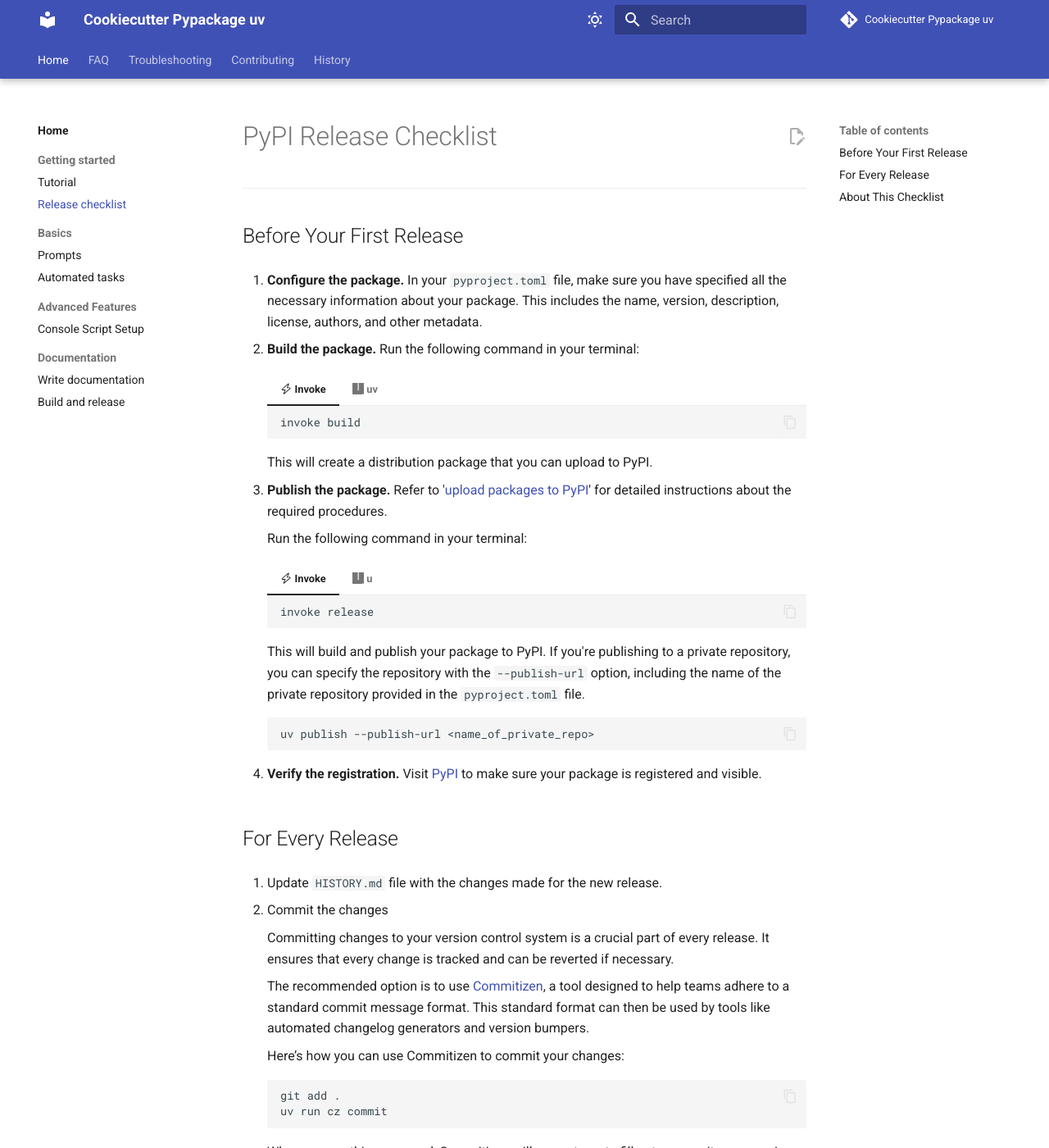
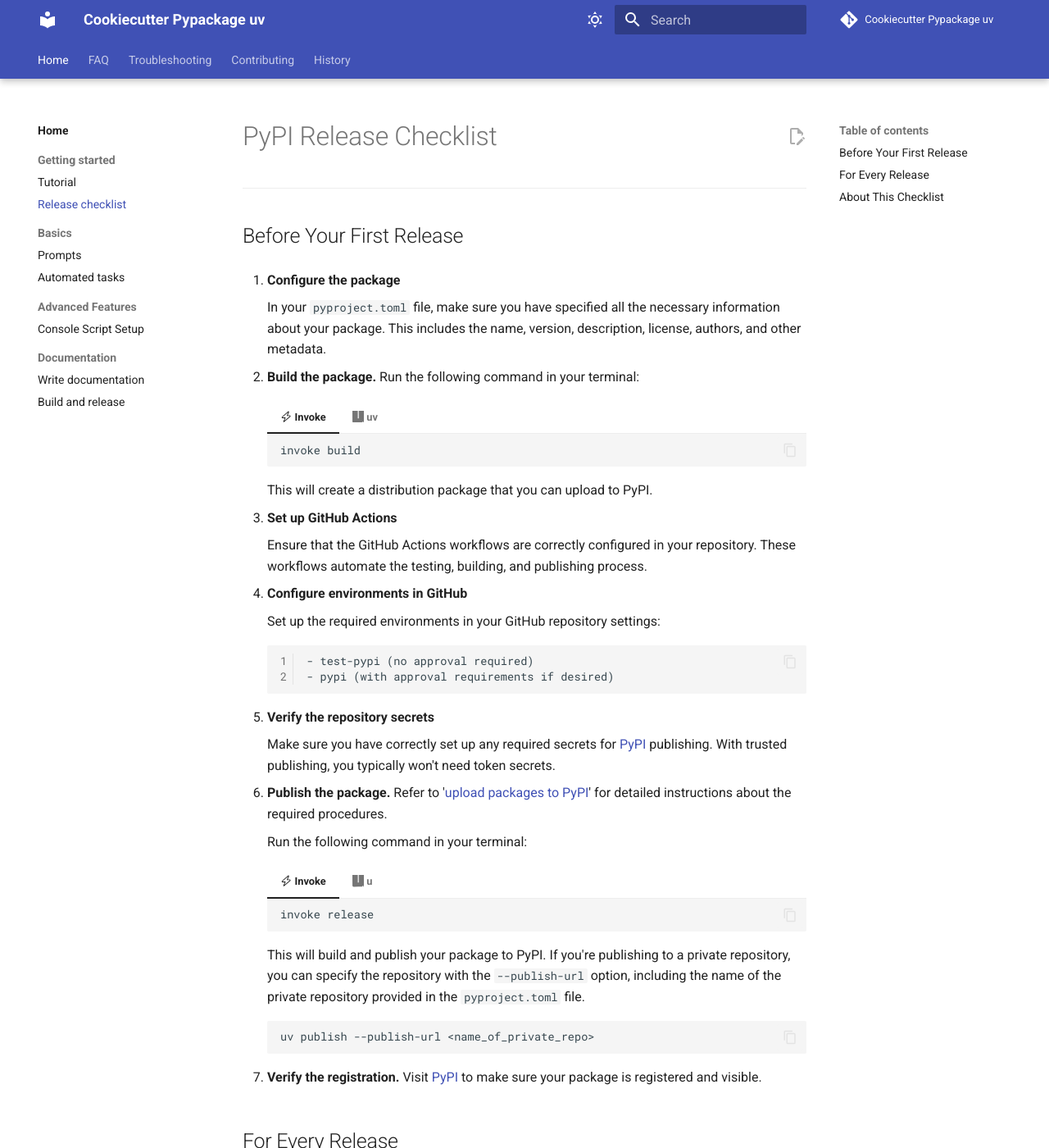
Before and after one commit to psolsfer/cookiecutter-pypackage-uv, an MkDocs documentation site: the page built from docs/pypi_release_checklist.md, in a window 1280 px wide and 1400 px high. Shown: the whole window at 82% size. Built offline with MkDocs 1.6.1 and Material for MkDocs 9.7.7, drawn with Linux system fonts in a browser that asks for light colours; comment, search, counter and statistics services are not loaded; some of the changed text lies outside the part shown.

Commit message:
ci: fix workflows

````diff
--- a/docs/pypi_release_checklist.md
+++ b/docs/pypi_release_checklist.md
@@ -4,7 +4,8 @@
 
 ## Before Your First Release
 
-1. **Configure the package.**
+1. **Configure the package**
+
     In your `pyproject.toml` file, make sure you have specified all the necessary information about your package. This includes the name, version, description, license, authors, and other metadata.
 
 2. **Build the package.**
@@ -24,7 +25,22 @@
 
     This will create a distribution package that you can upload to PyPI.
 
-3. **Publish the package.**
+3. **Set up GitHub Actions**
+
+    Ensure that the GitHub Actions workflows are correctly configured in your repository. These workflows automate the testing, building, and publishing process.
+
+4. **Configure environments in GitHub**
+
+    Set up the required environments in your GitHub repository settings:
+
+        - test-pypi (no approval required)
+        - pypi (with approval requirements if desired)
+
+5. **Verify the repository secrets**
+
+    Make sure you have correctly set up any required secrets for [PyPI] publishing. With trusted publishing, you typically won't need token secrets.
+
+6. **Publish the package.**
     Refer to '[upload packages to PyPI]' for detailed instructions about the required procedures.
 
     Run the following command in your terminal:
@@ -58,9 +74,7 @@
 
     Committing changes to your version control system is a crucial part of every release. It ensures that every change is tracked and can be reverted if necessary.
 
-    The recommended option is to use [Commitizen], a tool designed to help teams adhere to a standard commit message format. This standard format can then be used by tools like automated changelog generators and version bumpers.
-
-    Here’s how you can use Commitizen to commit your changes:
+    The recommended option is to use [Commitizen]:
 
     ```bash linenums="0"
     git add .
````
Also changed, not shown: other parts of docs/pypi_release_checklist.md (+3 -3 lines), 2 other files.
